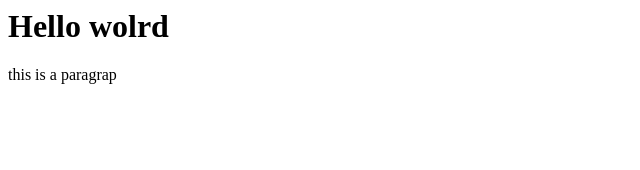
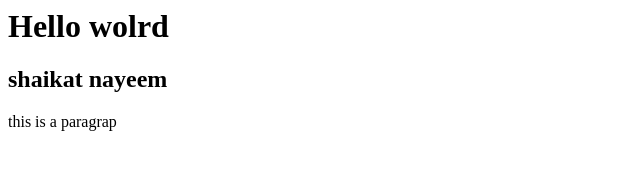
Before and after one commit to shaikat-nayeem/pm-git, a plain HTML site: page index.html in a window 1280 px wide. Shown: the whole page, without its empty margins (0-640 px from the left). Drawn offline with Linux system fonts and the light colour scheme.

Commit message:
add name index.html

```diff
--- a/index.html
+++ b/index.html
@@ -2,6 +2,7 @@
 	<head> </head>
 	<title> </title>
 	<body> <h1> Hello wolrd</h1>
-		<p> this is a paragrap</p>
+		   <h2> shaikat nayeem </h2>
+		   <p> this is a paragrap</p>
 	</body>
 </html>
```
